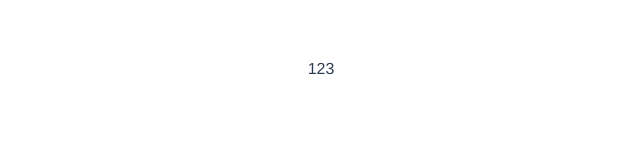
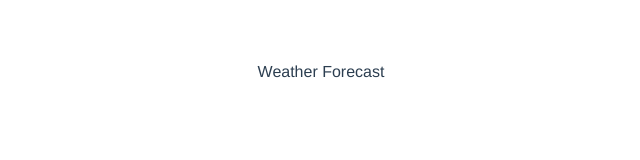
Before and after one commit to thechunlin/pinia-weather, a Vue app: page / in a window 1280 px wide. Shown: the top 160 px of the page, without its empty margins (319-959 px from the left). Built offline with nearby package versions, Linux system fonts and the light colour scheme.

Commit message:
feat: 導入 Bootstrap

```diff
--- a/public/index.html
+++ b/public/index.html
@@ -1,17 +1,29 @@
 <!DOCTYPE html>
 <html lang="">
+
 <head>
   <meta charset="utf-8">
   <meta http-equiv="X-UA-Compatible" content="IE=edge">
   <meta name="viewport" content="width=device-width,initial-scale=1.0">
   <link rel="icon" href="<%= BASE_URL %>favicon.ico">
-    <title><%= htmlWebpackPlugin.options.title %></title>
+  <script src="https://cdn.jsdelivr.net/npm/bootstrap@5.2.0-beta1/dist/js/bootstrap.bundle.min.js"
+    integrity="sha384-pprn3073KE6tl6bjs2QrFaJGz5/SUsLqktiwsUTF55Jfv3qYSDhgCecCxMW52nD2"
+    crossorigin="anonymous"></script>
+  <!-- CSS only -->
+  <link href="https://cdn.jsdelivr.net/npm/bootstrap@5.2.0-beta1/dist/css/bootstrap.min.css" rel="stylesheet"
+    integrity="sha384-0evHe/X+R7YkIZDRvuzKMRqM+OrBnVFBL6DOitfPri4tjfHxaWutUpFmBp4vmVor" crossorigin="anonymous" />
+  <title>
+    <%= htmlWebpackPlugin.options.title %>
+  </title>
 </head>
+
 <body>
   <noscript>
-      <strong>We're sorry but <%= htmlWebpackPlugin.options.title %> doesn't work properly without JavaScript enabled. Please enable it to continue.</strong>
+    <strong>We're sorry but <%= htmlWebpackPlugin.options.title %> doesn't work properly without JavaScript enabled.
+        Please enable it to continue.</strong>
   </noscript>
   <div id="app"></div>
   <!-- built files will be auto injected -->
 </body>
+
 </html>
--- a/src/components/PiniaWeather.vue
+++ b/src/components/PiniaWeather.vue
@@ -1,10 +1,15 @@
 <template>
-  <div class="weather">123</div>
+  <div class="weather">{{ header }}</div>
 </template>
 
 <script>
 export default {
-  name: 'PiniaWeather'
+  name: 'PiniaWeather',
+  data() {
+    return {
+      header: 'Weather Forecast'
+    }
+  }
 }
 </script>
 
```
Lines whose indentation alone changed are shown as unchanged.
